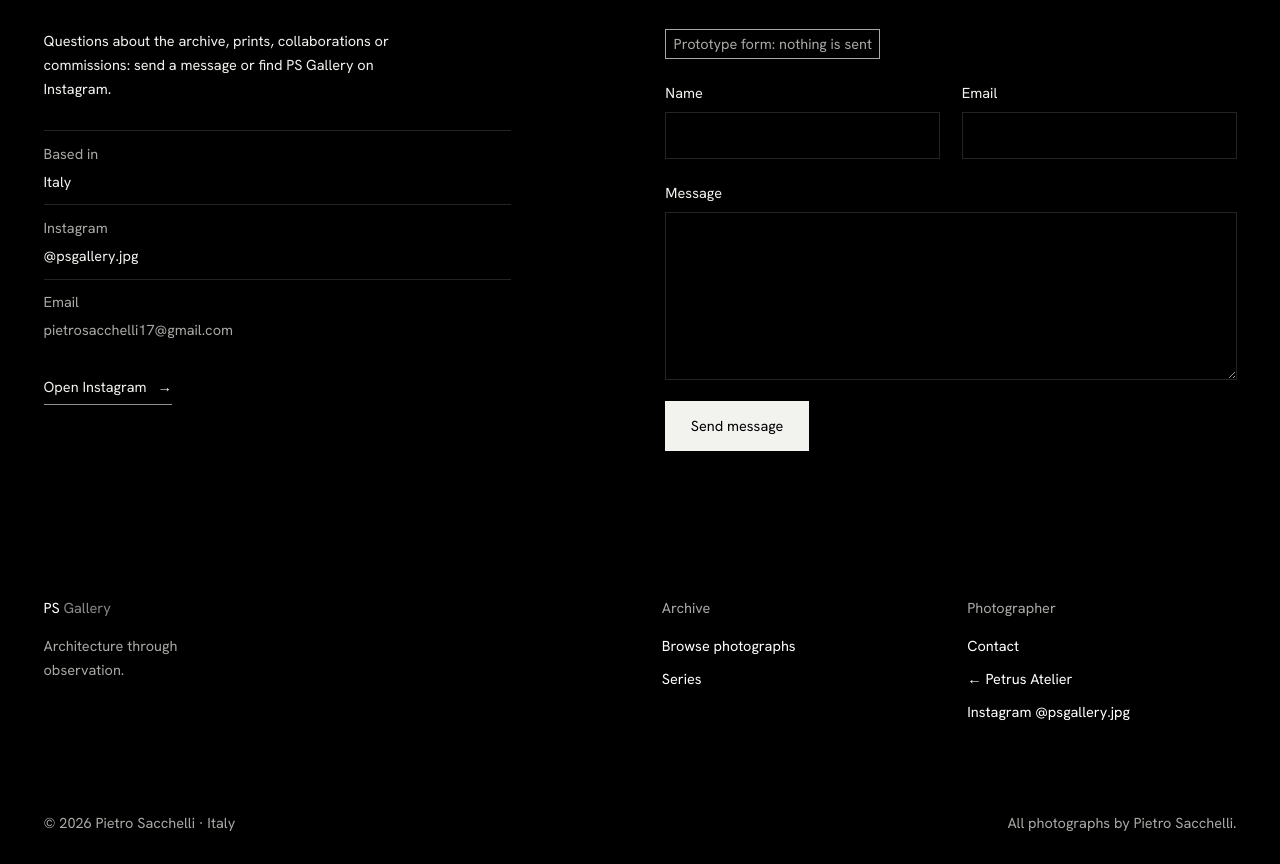
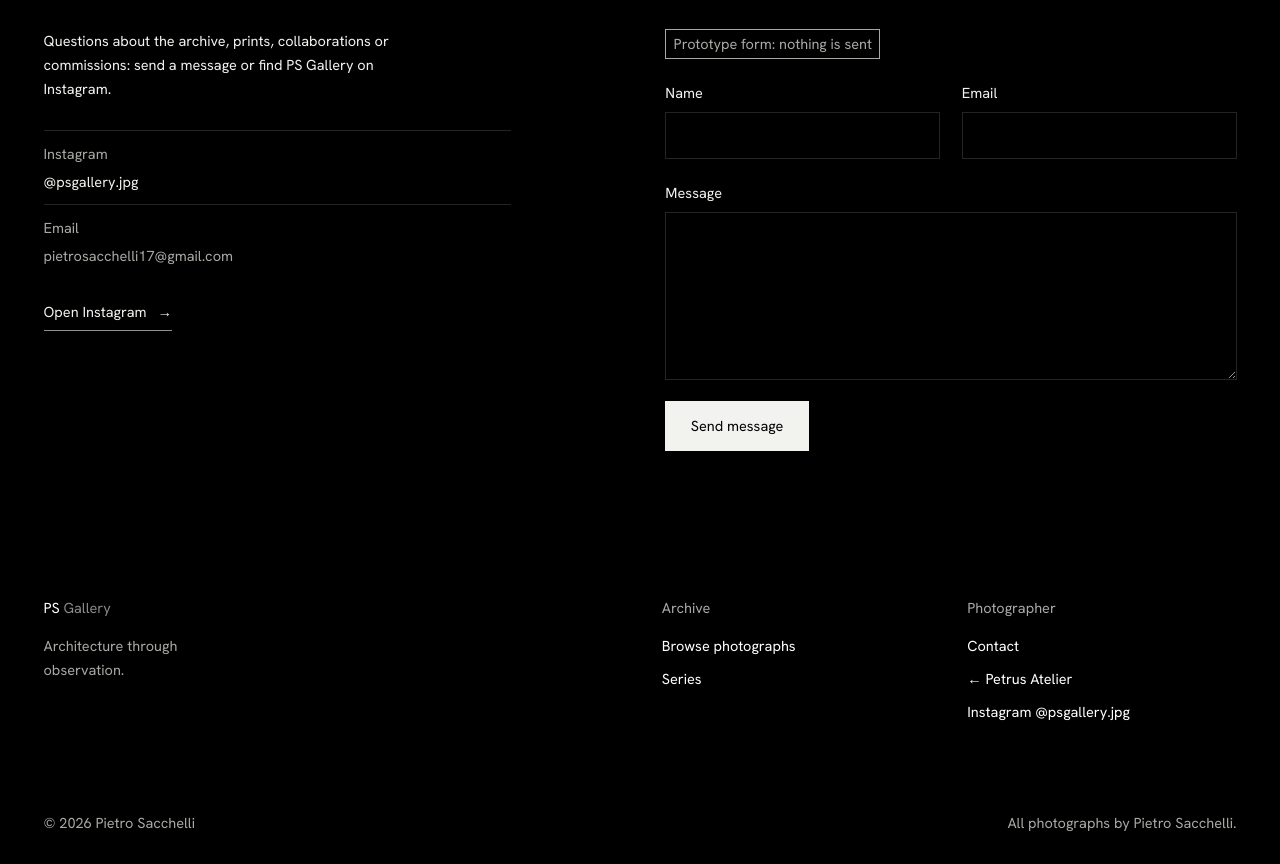
Before and after one commit to pietrosacchelli17/psgallery, a Next.js app: page /psgallery/contact in a window 1280 px wide. Shown: the part 240-1104 px from the top of the page. Built offline with nearby package versions, Linux system fonts and the light colour scheme.

Commit message:
Remove location line
Co-Authored-By: Claude Sonnet 5.5 <noreply@anthropic.com>

```diff
--- a/src/app/contact/page.tsx
+++ b/src/app/contact/page.tsx
@@ -14,7 +14,6 @@ export default function Contact() {
         <div className="lg:col-span-5">
           <p className="max-w-[44ch] text-lg">Questions about the archive, prints, collaborations or commissions: send a message or find PS Gallery on Instagram.</p>
           <dl className="mt-8 text-sm">
-            <div className="border-t border-line py-3"><dt className="eyebrow">Based in</dt><dd className="mt-1">Italy</dd></div>
             <div className="border-t border-line py-3"><dt className="eyebrow">Instagram</dt><dd className="mt-1"><a className="link-u" href={SITE.instagram} target="_blank" rel="noopener noreferrer">{SITE.instagramHandle}</a></dd></div>
             <div className="border-t border-line py-3"><dt className="eyebrow">Email</dt><dd className="mt-1 text-mute">{SITE.email ?? "To be added (not yet set in the studio site)"}</dd></div>
           </dl>
--- a/src/components/layout/Footer.tsx
+++ b/src/components/layout/Footer.tsx
@@ -30,7 +30,7 @@ export function Footer() {
         </nav>
       </Container>
       <Container className="flex flex-col gap-2 py-8 text-[0.8rem] text-mute sm:flex-row sm:justify-between">
-        <p>© {new Date().getFullYear()} Pietro Sacchelli · Italy</p>
+        <p>© {new Date().getFullYear()} Pietro Sacchelli</p>
         <p>All photographs by Pietro Sacchelli.</p>
       </Container>
     </footer>
```
